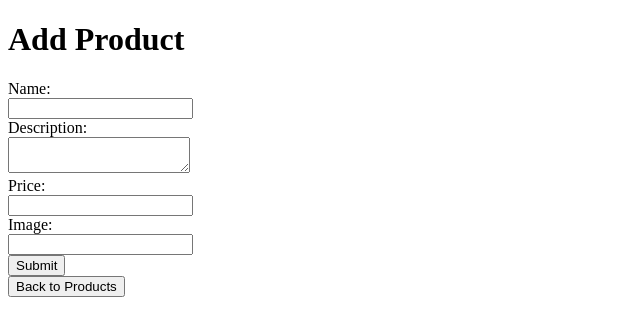
After one commit to parzival123go/E-Commerce-template, a Flask app: page /add-product in a window 1280 px wide. The commit adds this page. Shown: the top 336 px of the page, without its empty margins (0-640 px from the left). Run offline with Flask 3, Linux system fonts and the light colour scheme.

Commit message:
implemented add product logic

```diff
--- a/App/app.py
+++ b/App/app.py
@@ -3,7 +3,7 @@ from datetime import timedelta
 from flask import Flask, jsonify, request, render_template,flash,redirect, url_for
 from flask_cors import CORS
 from flask_jwt_extended import create_access_token, jwt_required, JWTManager, get_jwt_identity
-from .models import db, User
+from .models import db, User, Product
 from flask_login import LoginManager, current_user, login_user, login_required, logout_user
 
 
@@ -73,6 +73,31 @@ def dashboard():
 def orders():
   return render_template("/dashboard/orders.html")
 
+@app.route('/products')
+def products():
+  products = Product.query.all()
+  return render_template("/dashboard/products.html",products = products)
+
+@app.route('/product', methods=['POST'])
+def add_product():
+    name = request.form['name']
+    description = request.form['description']
+    price = request.form['price']
+   # image_url = request.form['image_url']  # You'll need to handle image upload separately
+
+
+    product = Product(name=name, description=description, price=price)
+    db.session.add(product)
+    db.session.commit()
+
+    return {'id': product.id}, 201
+
+@app.route('/add-product', methods=['GET'])
+def add_product_form():
+    return render_template('/dashboard/add_product.html')
+
+
+
 @app.route("/login", methods=['POST'])
 def login_func():
     data = request.form      #gets data entered by user (username, pw)
--- /dev/null
+++ b/App/templates/dashboard/add_product.html
@@ -0,0 +1,22 @@
+<!DOCTYPE html>
+<html>
+<head>
+    <title>Add Product</title>
+</head>
+<body>
+    <h1>Add Product</h1>
+    <form method="POST" id="product-form" action="/product" enctype="multipart/form-data">
+        <label for="name">Name:</label><br>
+        <input type="text" id="name" name="name" required><br>
+        <label for="description">Description:</label><br>
+        <textarea id="description" name="description" required></textarea><br>
+        <label for="price">Price:</label><br>
+        <input type="number" id="price" name="price" required><br>
+        <label for="image">Image:</label><br>
+        <input type="text" id="image_url" name="image_url"  ><br>
+        <input type="submit" value="Submit">
+    </form>
+    <button onclick="window.location.href='/products';">Back to Products</button>
+</body>
+
+</html>
--- a/App/templates/dashboard/dashboard.html
+++ b/App/templates/dashboard/dashboard.html
@@ -91,7 +91,7 @@
                           </a>
                         </li>
                         <li class="nav-item">
-                          <a class="nav-link" href="#">
+                          <a class="nav-link" href="{{url_for('products')}}">
                             <svg xmlns="http://www.w3.org/2000/svg" width="24" height="24" viewBox="0 0 24 24" fill="none" stroke="currentColor" stroke-width="2" stroke-linecap="round" stroke-linejoin="round" class="feather feather-shopping-cart"><circle cx="9" cy="21" r="1"></circle><circle cx="20" cy="21" r="1"></circle><path d="M1 1h4l2.68 13.39a2 2 0 0 0 2 1.61h9.72a2 2 0 0 0 2-1.61L23 6H6"></path></svg>
                             <span class="ml-2">Products</span>
                           </a>
--- a/wsgi.py
+++ b/wsgi.py
@@ -1,6 +1,6 @@
 import click
 import csv
-from App import db, User
+from App import db, User, Product
 from App import app
 
 @app.cli.command("init", help="Creates and initializes the database")
@@ -10,3 +10,4 @@ def initialize():
   bob = User("bob", "bob@mail.com", "bobpass")
   db.session.add(bob)
   db.session.commit()
+  print("Database intitialized")
```
Also changed, not shown: App/models.py (+7 -0 lines), App/templates/dashboard/products.html (+13 -0 lines), App/data.db.
